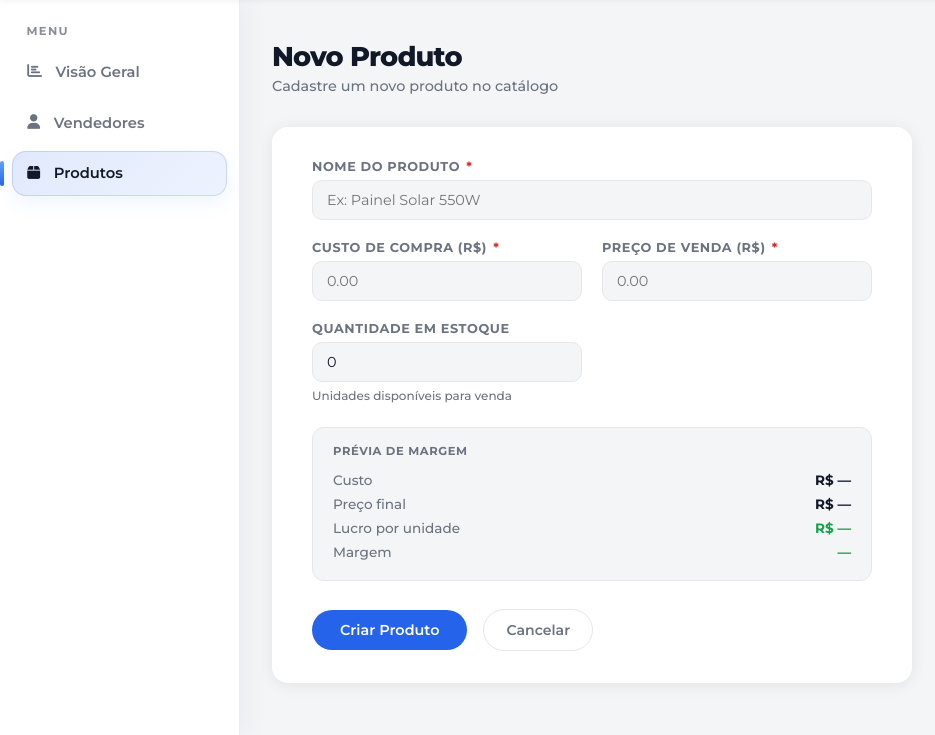
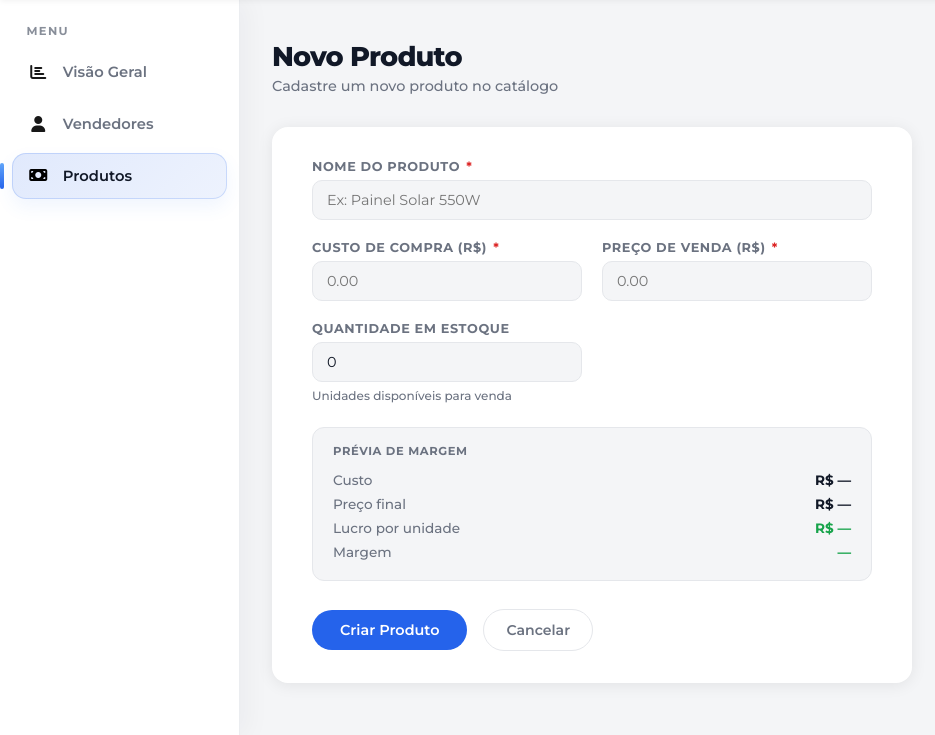
Before and after one commit to jpaveiro/crm-ejem, a Django app: page /diretoria/produtos/criar/ in a window 1280 px wide. Shown: the part 64-799 px from the top of the page, without its empty margins (0-935 px from the left). Run offline with Django 5.2, Linux system fonts and the light colour scheme; a user stored in the database is signed in.

Commit message:
Refactor sidebar links to include icon spans
Added icon span elements for improved structure in the sidebar.

```diff
--- a/templates/diretoria-produto-form.html
+++ b/templates/diretoria-produto-form.html
@@ -143,6 +143,9 @@
 
     .main { margin-top: 64px; margin-left: var(--sidebar-w); padding: 2.5rem 2rem; min-height: calc(100vh - 64px); }
 
+    .icon i {
+      color: black;
+    }
     .page-header { display: flex; align-items: flex-end; justify-content: space-between; flex-wrap: wrap; gap: 1rem; margin-bottom: 2rem; }
     .page-header h1 { font-size: 1.7rem; font-weight: 800; letter-spacing: -.03em; }
     .page-header p  { font-size: .9rem; color: var(--muted); margin-top: .25rem; font-weight: 500; }
@@ -235,13 +238,19 @@
 <aside class="sidebar">
   <span class="sidebar-label">Menu</span>
   <a href="{% url 'diretoria-dashboard' %}" class="sidebar-link">
-    <i class="fas fa-chart-bar"></i> Visão Geral
+    <span class="icon">
+  <i class="fas fa-chart-bar"></i>
+</span> Visão Geral
   </a>
   <a href="{% url 'vendedores' %}" class="sidebar-link">
-    <i class="fas fa-user"></i> Vendedores
+    <span class="icon">
+  <i class="fas fa-user"></i>
+</span> Vendedores
   </a>
   <a href="{% url 'produtos' %}" class="sidebar-link active">
-    <i class="fas fa-box"></i> Produtos
+    <span class="icon">
+  <i class="fas fa-money-bill"></i>
+</span> Produtos
   </a>
 </aside>
 
```
